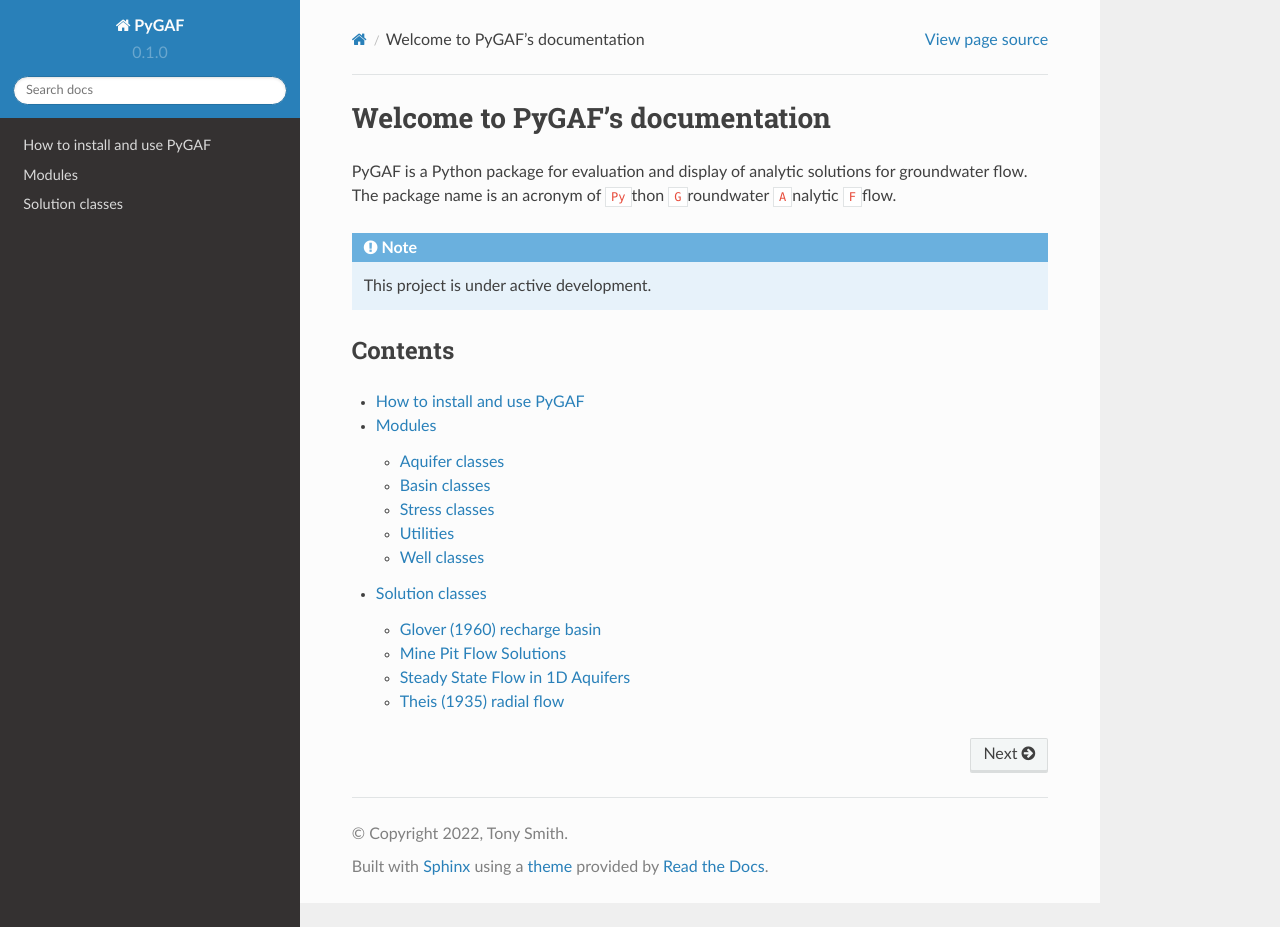
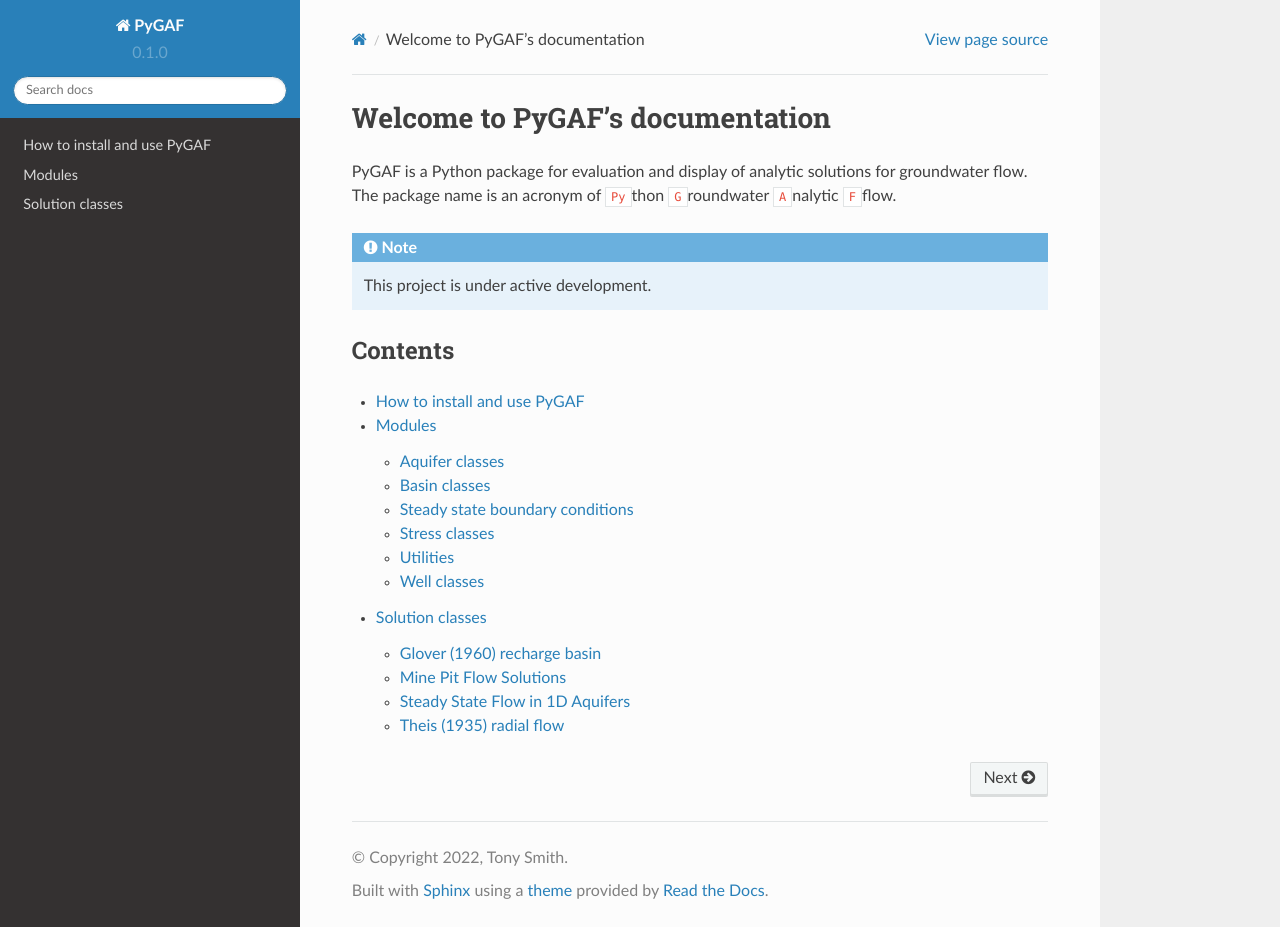
Before and after one commit to Moofbytes/PyGAF, a Sphinx documentation site: the page built from docs/index.rst, in a window 1280 px wide and 927 px high. Built offline with Sphinx 7.4.7 and the Read the Docs theme 2.0.0, drawn with Linux system fonts in a browser that asks for light colours.

Commit message:
Update bcs.rst

```diff
--- a/docs/bcs.rst
+++ b/docs/bcs.rst
@@ -1,3 +1,6 @@
+Steady state boundary conditions
+================================
+
 .. automodule:: pygaf.bcs
    :members:
    :undoc-members:
```
